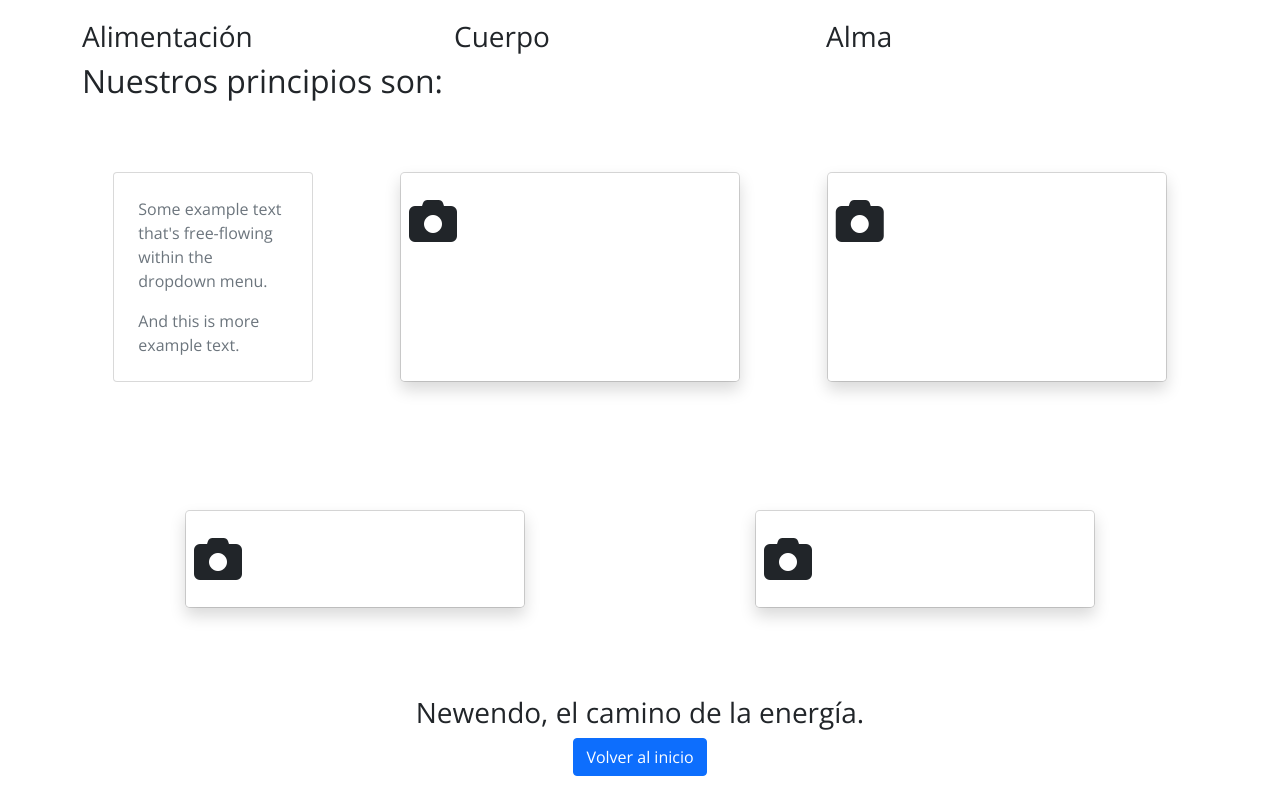
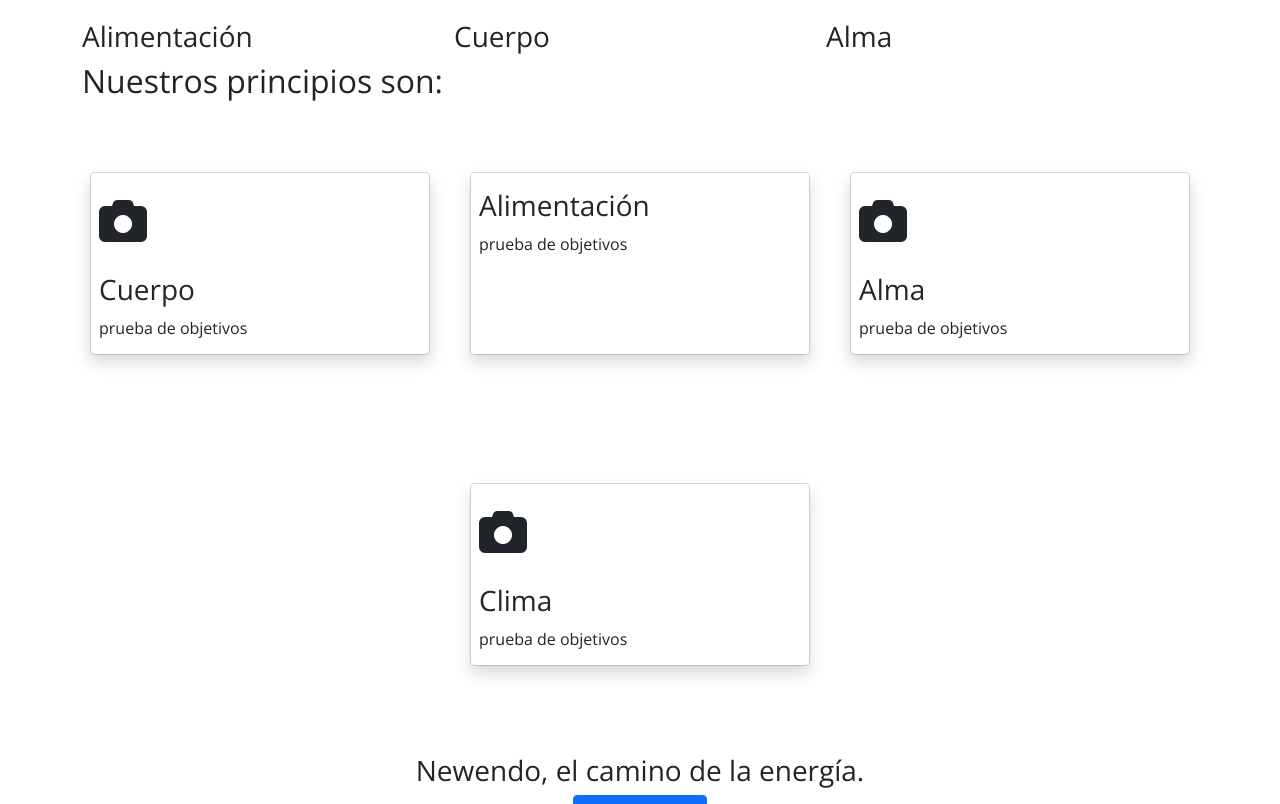
Before and after one commit to VictorPenafiel/Django_Deploy, a Django app: page / in a window 1280 px wide. Shown: the part 1883-2687 px from the top of the page. Run offline with Django 3.2, Linux system fonts and the light colour scheme; data comes from the database, SQL or seed files in the repository; some libraries are stand-ins or nearby versions.

Commit message:
dinamica

```diff
--- a/web/templates/index.html
+++ b/web/templates/index.html
@@ -149,34 +149,31 @@
             <h2>Nuestros principios son:</h2>
         </section>
 
-
-        <div class="dropdown-menu p-4 text-muted" style="max-width: 200px;">
-            <p>
-                Some example text that's free-flowing within the dropdown menu.
-            </p>
-            <p class="mb-0">
-                And this is more example text.
-            </p>
-        </div>
-
         <div class="dropdown-menu p-2 shadow rounded-3" style="width: 340px" id="dropdownCalendar">
             <div class="d-grid gap-1">
                 <i class="fas fa-camera fa-3x my-3"></i>
+                <h3 class="my-2">Cuerpo</h3>
+                <h6> prueba de objetivos</h6>
+            </div>
+        </div>
+        <div class="dropdown-menu p-2 shadow rounded-3" style="width: 340px" id="dropdownCalendar">
+            <div class="d-grid gap-1">
+                <h3 class="my-2">Alimentación</h3>
+                <h6> prueba de objetivos</h6>
             </div>
         </div>
         <div class="dropdown-menu p-2 shadow rounded-3" style="width: 340px" id="dropdownCalendar">
             <div class="d-grid gap-1">
                 <i class="fas fa-camera fa-3x my-3"></i>
+                <h3 class="my-2">Alma</h3>
+                <h6> prueba de objetivos</h6>
             </div>
         </div>
         <div class="dropdown-menu p-2 shadow rounded-3" style="width: 340px" id="dropdownCalendar">
             <div class="d-grid gap-1">
                 <i class="fas fa-camera fa-3x my-3"></i>
-            </div>
-        </div>
-        <div class="dropdown-menu p-2 shadow rounded-3" style="width: 340px" id="dropdownCalendar">
-            <div class="d-grid gap-1">
-                <i class="fas fa-camera fa-3x my-3"></i>
+                <h3 class="my-2">Clima</h3>
+                <h6> prueba de objetivos</h6>
             </div>
         </div>
 
```
